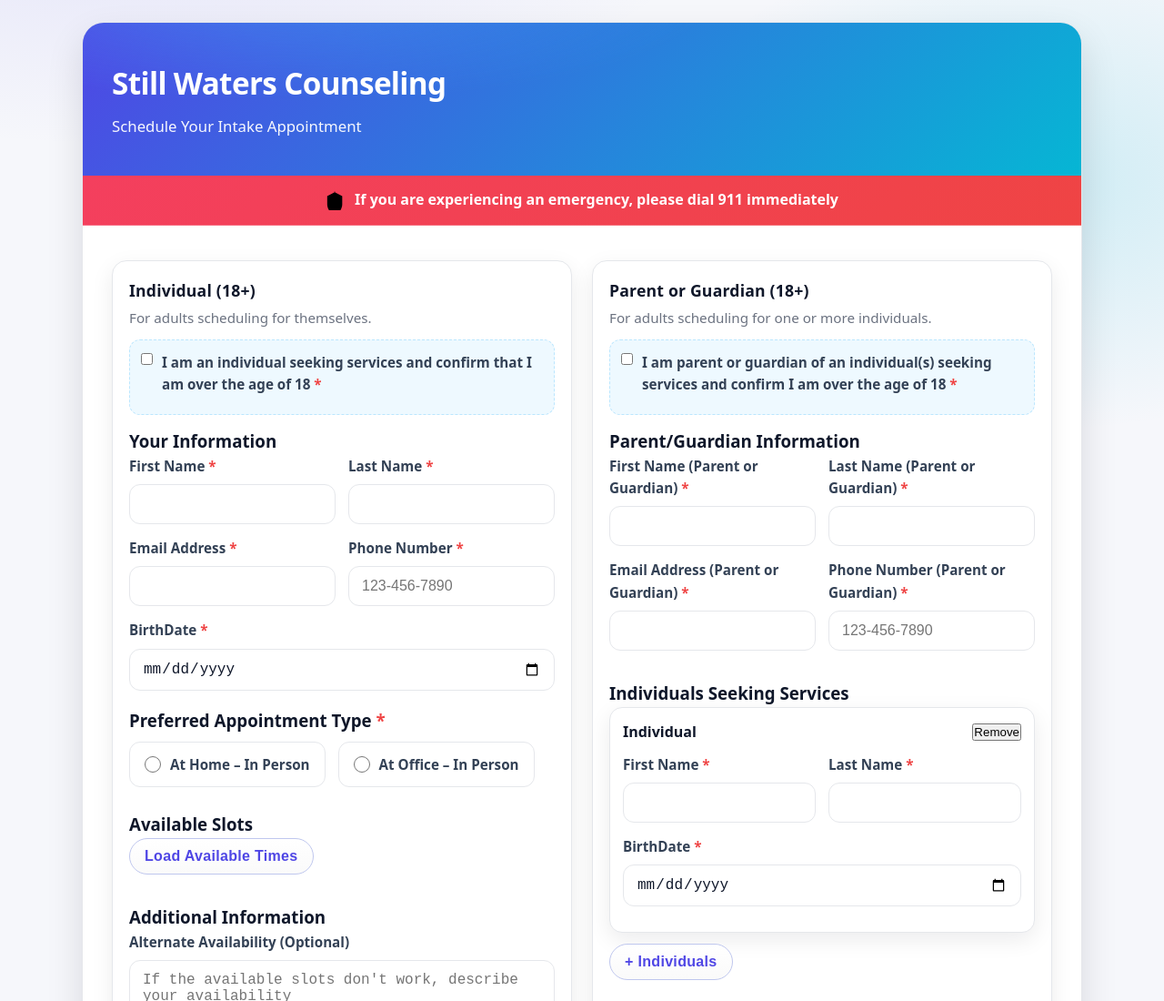
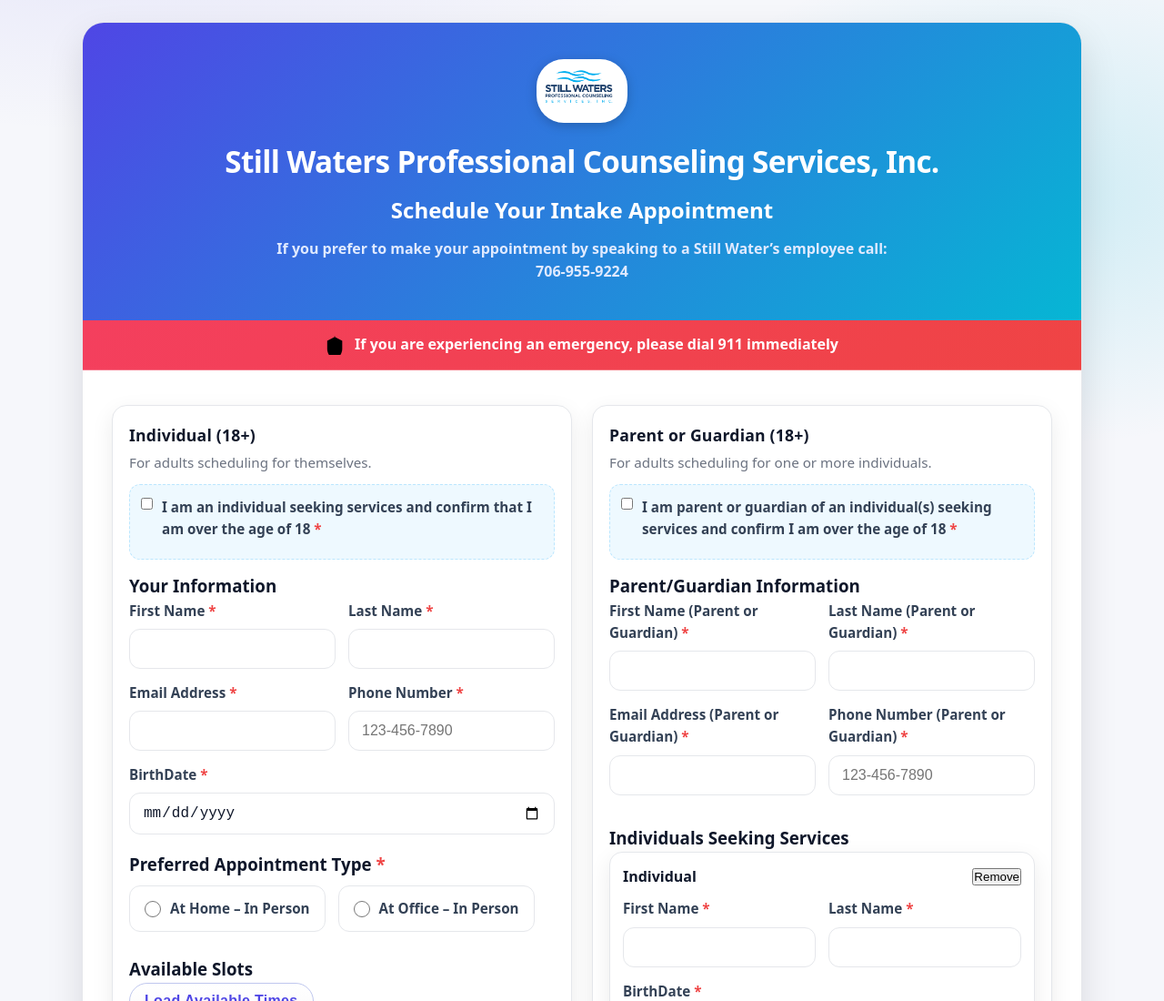
Before and after one commit to projects-de/Stillwaters, a website: page index.html in a window 1280 px wide. Shown: the top 1100 px of the page at 91% size. Drawn offline with Linux system fonts and the light colour scheme.

Commit message:
Update Both Form with Latest Changes

```diff
--- a/index.html
+++ b/index.html
@@ -4,6 +4,11 @@
   <meta charset="UTF-8" />
   <meta name="viewport" content="width=device-width, initial-scale=1.0"/>
   <title>Still Waters Counseling - Book Your Appointment</title>
+  <link rel="icon" type="image/x-icon" href="./favicon.ico">
+  <link rel="apple-touch-icon" sizes="180x180" href="./apple-touch-icon.png">
+  <link rel="icon" type="image/png" sizes="32x32" href="./favicon-32x32.png">
+  <link rel="icon" type="image/png" sizes="16x16" href="./favicon-16x16.png">
+  <link rel="manifest" href="./site.webmanifest">
 
   <style>
     /* --- Reset & Tokens --- */
@@ -92,11 +97,25 @@
 
     /* --- Header --- */
     .header{
-      padding: 40px 32px;
-      color: #fff;
-      background:
-        radial-gradient(800px 200px at 20% -20%, rgba(56,189,248,.35), transparent 60%),
-        linear-gradient(135deg, var(--primary), var(--secondary));
+      padding:40px 32px;
+      color:#fff;
+      background:linear-gradient(135deg, var(--primary), var(--secondary));
+      text-align:center;
+    }
+
+    .header img.logo{
+      max-width:100px;
+      height:auto;
+      display:block;
+      margin:0 auto 16px auto;
+      filter: drop-shadow(0 3px 6px rgba(0,0,0,0.2));
+    }
+
+    .header .call-line{
+      font-size:1rem;
+      margin-top:10px;
+      color:#e0eaff;
+      font-weight:600;
     }
     .header h1{
       font-size: clamp(1.8rem, 2.6vw, 2.6rem);
@@ -299,8 +318,13 @@
   <div class="container">
     <!-- Header -->
     <div class="header">
-      <h1>Still Waters Counseling</h1>
-      <p>Schedule Your Intake Appointment</p>
+     <img src="logo.png" alt="Still Waters Logo" class="logo"style="border-radius:30px;" />
+      <h1>Still Waters Professional Counseling Services, Inc.</h1>
+      <h2>Schedule Your Intake Appointment</h2>
+      <div class="call-line">
+        If you prefer to make your appointment by speaking to a Still Water’s employee call:<br>
+        <strong>706-955-9224</strong>
+    </div>
     </div>
 
     <!-- Emergency banner -->
```
Also changed, not shown: android-chrome-192x192.png (added), android-chrome-512x512.png (added), apple-touch-icon.png (added), favicon-16x16.png (added), favicon-32x32.png (added), favicon.ico (added), logo.png (added), site.webmanifest (added).
